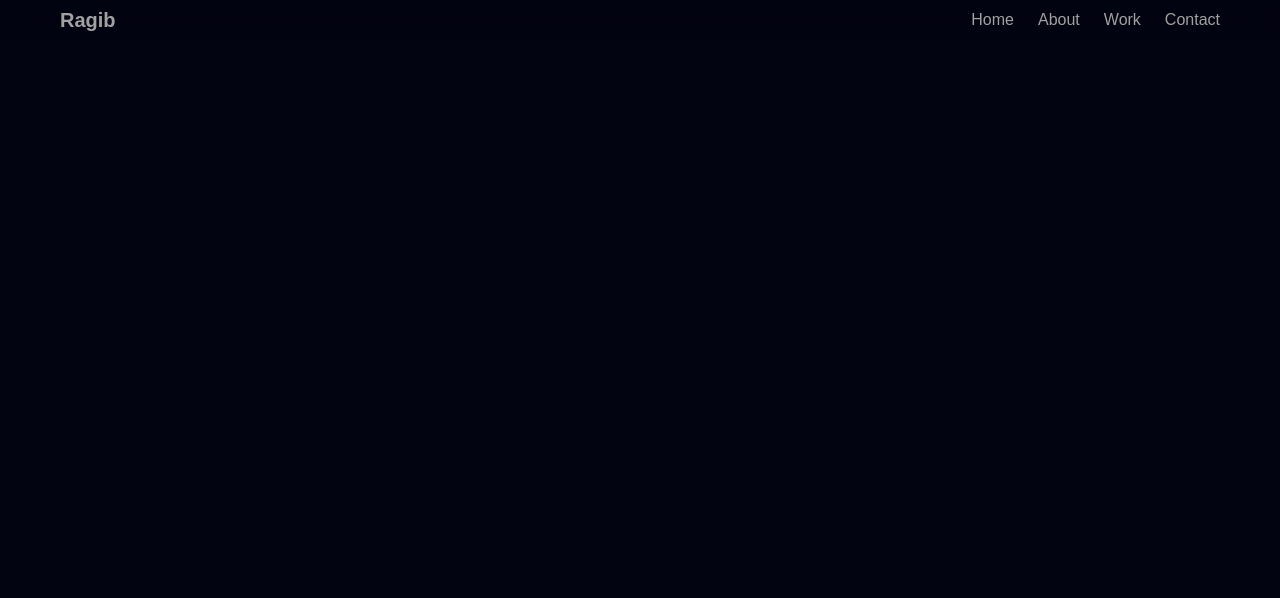
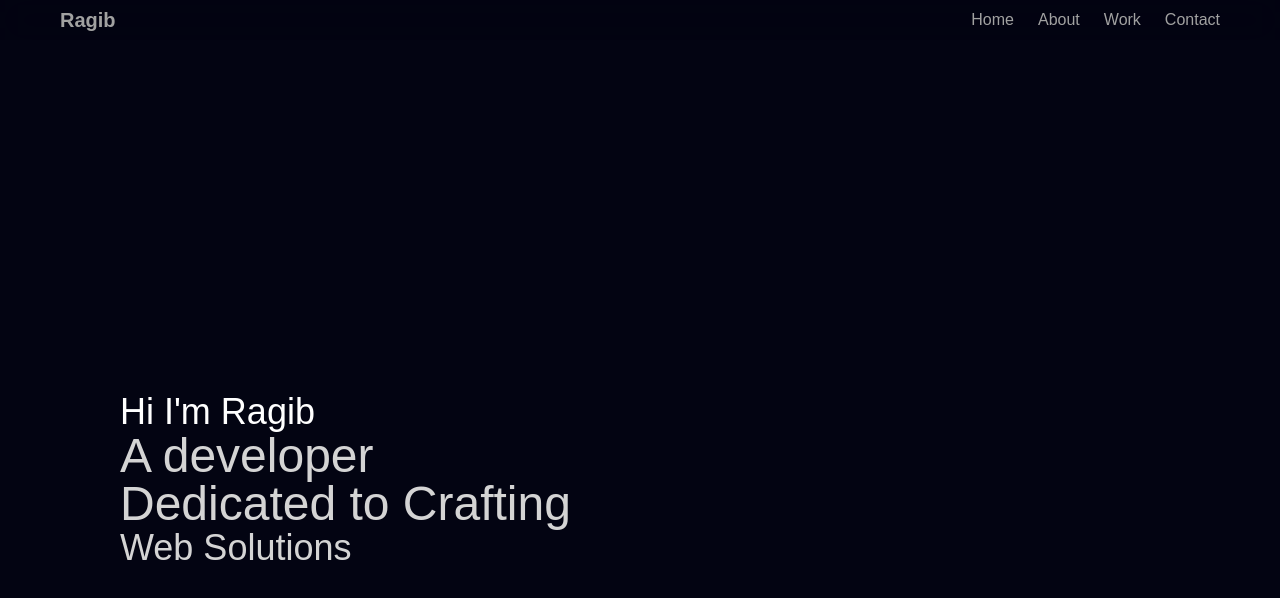
Before and after one commit to R4nz5r/Three.js-3D-Portfolio3, a React (Vite) app: page / in a window 1280 px wide. Shown: the top 598 px of the page. Built offline with nearby package versions, Linux system fonts and the light colour scheme; a web font is replaced by a local one.

Commit message:
Hero text

```diff
--- a/src/App.jsx
+++ b/src/App.jsx
@@ -1,10 +1,12 @@
 import React from "react";
 import Navbar from "./sections/Navbar";
+import Hero from "./sections/Hero";
 
 const App = () => {
   return (
     <div className="container mx-auto max-w-7xl">
       <Navbar />
+      <Hero />
     </div>
   );
 };
--- /dev/null
+++ b/src/components/HeroText.jsx
@@ -0,0 +1,22 @@
+import React from "react";
+
+const HeroText = () => {
+  return (
+    <div className="z-10 mt-20 text-center  md:mt-40 md:text-left rounded-3xl bg-clip-text">
+      {/* desktop view */}
+      <div className="flex-col hidden md:flex c-space">
+        <h1 className="text-4xl font-medium">Hi I'm Ragib</h1>
+        <div className="flex flex-col items-start">
+          <p className="text-5xl font-medium text-neutral-300">
+            A developer <br /> Dedicated to Crafting
+          </p>
+          {/* get flip word */}
+          <p className="text-4xl font-medium text-neutral-300">Web Solutions</p>
+        </div>
+      </div>
+      {/* mobile view */}
+    </div>
+  );
+};
+
+export default HeroText;
--- /dev/null
+++ b/src/sections/Hero.jsx
@@ -0,0 +1,12 @@
+import React from "react";
+import HeroText from "../components/HeroText";
+
+const Hero = () => {
+  return (
+    <section className="flex items-start justify-center md:items-center md:justify-start min-h-screen overflow-hidden c-space">
+      <HeroText />
+    </section>
+  );
+};
+
+export default Hero;
```
